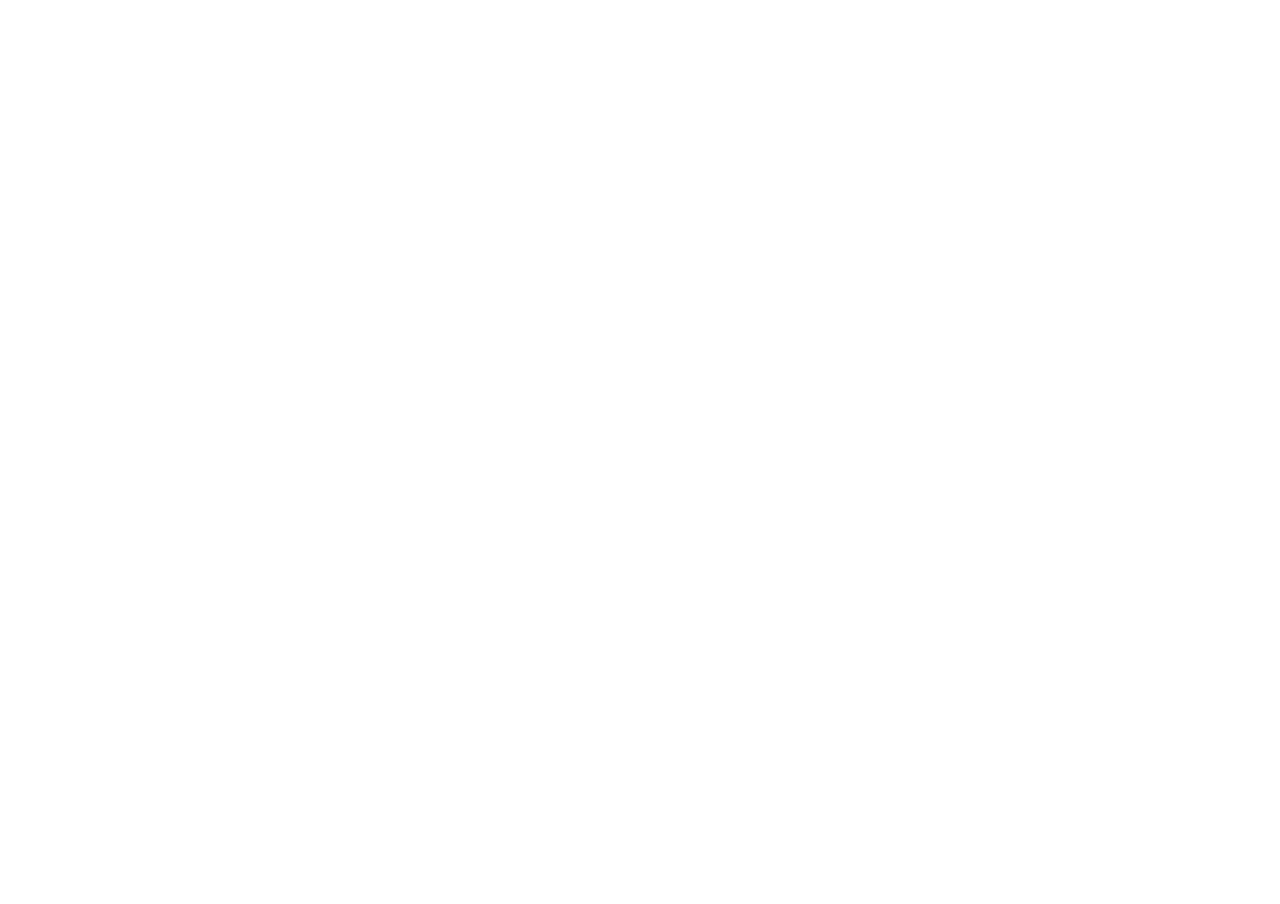
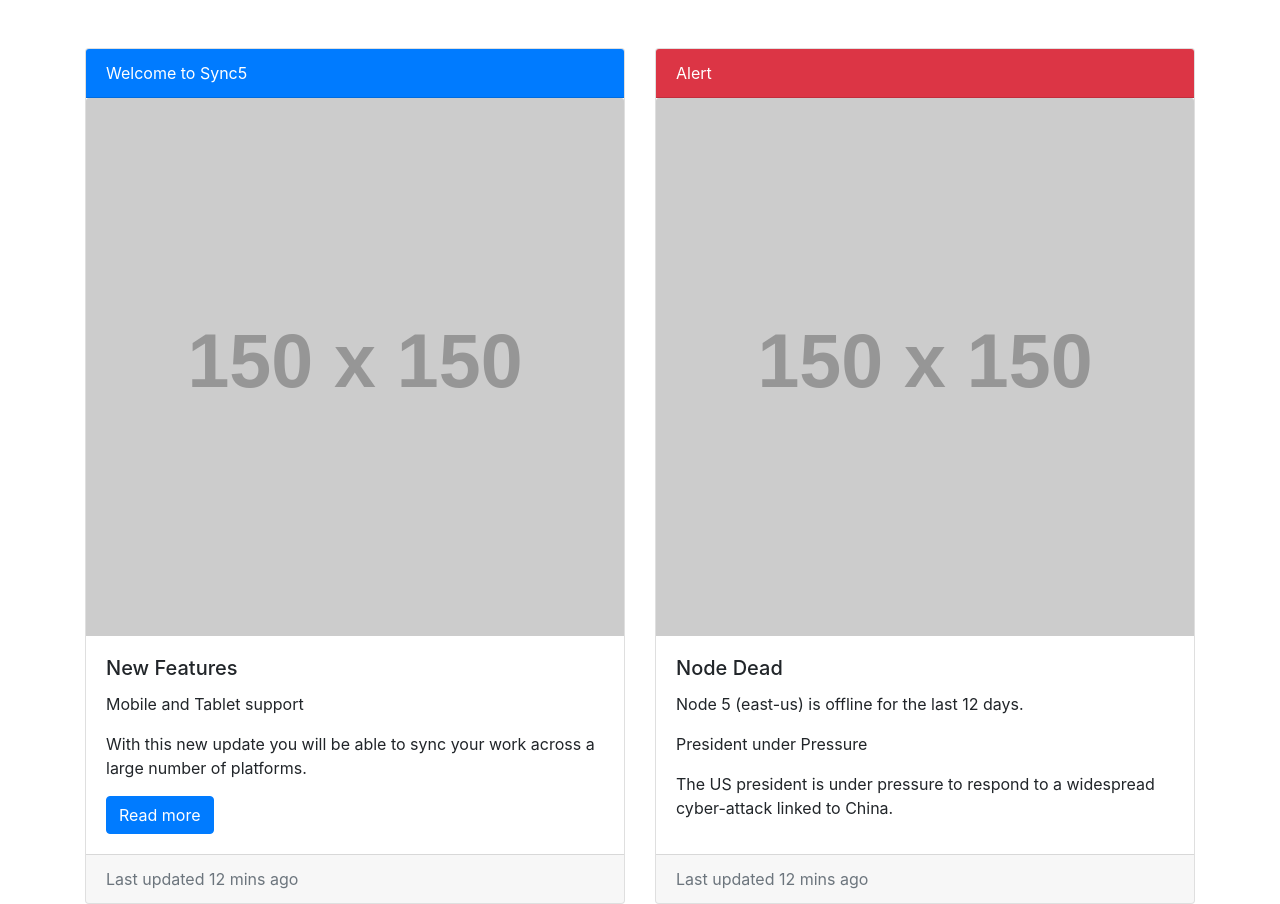
Before and after one commit to acciojob/bootstrap-card-gaurav7058, a website: page main.html in a window 1280 px wide. Before the commit the page ends 800 px from the top, so only its background shows below. Drawn offline with nearby package versions, Linux system fonts and the light colour scheme; placeholder pictures from the web are drawn by us.

Commit message:
created a submission

```diff
--- a/main.html
+++ b/main.html
@@ -1,16 +1,48 @@
 <!DOCTYPE html>
+<html lang="en">
+<head>
+    <meta charset="UTF-8">
+    <meta name="viewport" content="width=device-width, initial-scale=1.0">
+    <title>Bootstrap Cards Example</title>
+    <link href="https://stackpath.bootstrapcdn.com/bootstrap/4.5.2/css/bootstrap.min.css" rel="stylesheet">
+</head>
+<body>
 
-<html>
+<div class="container mt-5">
+    <div class="card-deck">
+        <!-- First Card -->
+        <div class="card">
+            <div class="card-header bg-primary text-white">Welcome to Sync5</div>
+            <img src="https://via.placeholder.com/150" class="card-img-top" alt="Placeholder Image">
+            <div class="card-body">
+                <h5 class="card-title">New Features</h5>
+                <p class="card-text">Mobile and Tablet support</p>
+                <p class="card-text">With this new update you will be able to sync your work across a large number of platforms.</p>
+                <a href="#" class="btn btn-primary">Read more</a>
+            </div>
+            <div class="card-footer text-muted">
+                Last updated 12 mins ago
+            </div>
+        </div>
+        <!-- Second Card -->
+        <div class="card">
+            <div class="card-header bg-danger text-white">Alert</div>
+            <img src="https://via.placeholder.com/150" class="card-img-top" alt="Placeholder Image">
+            <div class="card-body">
+                <h5 class="card-title">Node Dead</h5>
+                <p class="card-text">Node 5 (east-us) is offline for the last 12 days.</p>
+                <p class="card-text">President under Pressure</p>
+                <p class="card-text">The US president is under pressure to respond to a widespread cyber-attack linked to China.</p>
+            </div>
+            <div class="card-footer text-muted">
+                Last updated 12 mins ago
+            </div>
+        </div>
+    </div>
+</div>
 
-<head>
-	<link rel="stylesheet" href="styles.css">
-</head>
-
-<body>
-	<!-- the entire body must be written by student -->
-    <script type="text/javascript" src="./script.js">
-</script>
-
+<script src="https://code.jquery.com/jquery-3.5.1.slim.min.js"></script>
+<script src="https://cdn.jsdelivr.net/npm/@popperjs/core@2.9.2/dist/umd/popper.min.js"></script>
+<script src="https://stackpath.bootstrapcdn.com/bootstrap/4.5.2/js/bootstrap.min.js"></script>
 </body>
-
 </html>
```
